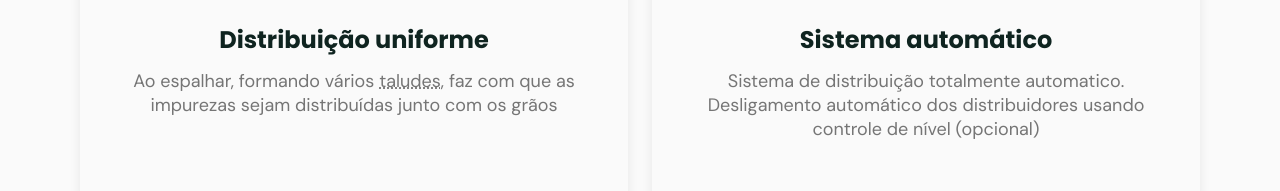
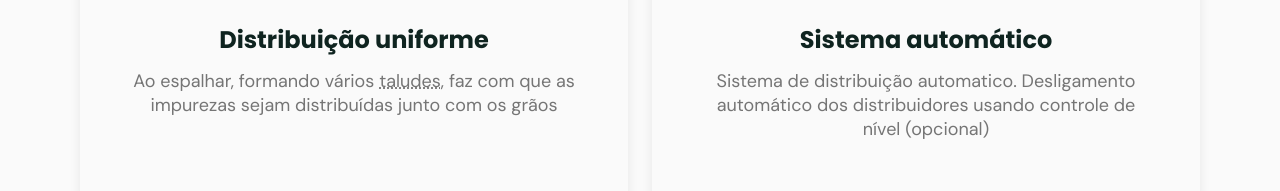
Before and after one commit to Dericones/aeragraos, a plain HTML site: page index.html in a window 1280 px wide. Shown: the part 2421-2612 px from the top of the page. Drawn offline with nearby package versions, Linux system fonts and the light colour scheme; files whose address does not match are found by name.

Commit message:
word fix

```diff
--- a/index.html
+++ b/index.html
@@ -143,7 +143,7 @@
               <i class="icon-cogs"></i>
               <h3 class="title">Sistema automático</h3>
               <p class="subtitle">
-                Sistema de distribuição totalmente automatico.
+                Sistema de distribuição automatico.
                 Desligamento automático dos distribuidores usando controle de nível (opcional)
               </p>
             </div>
```
